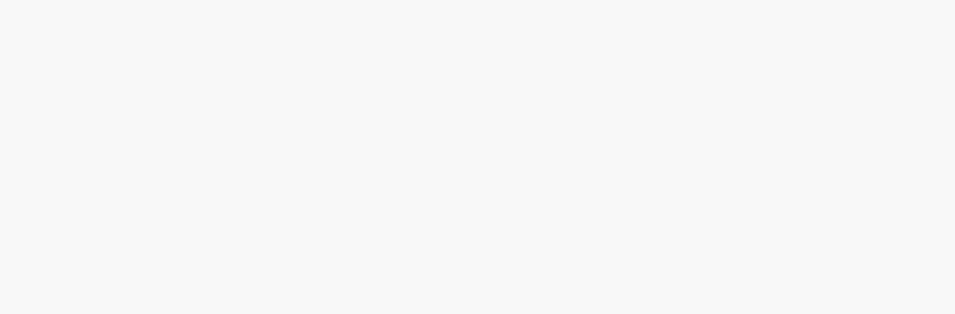
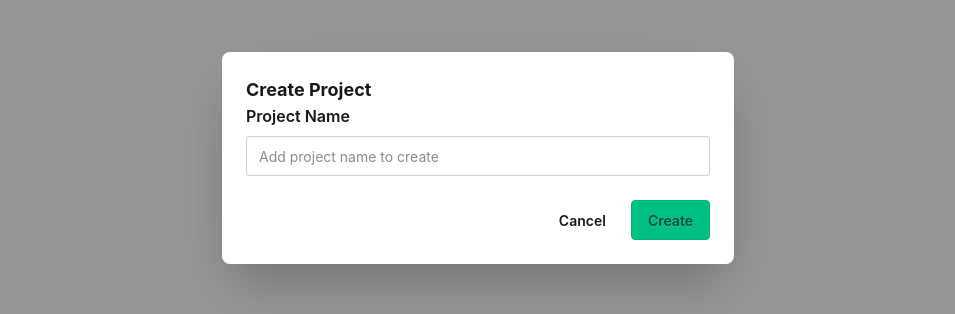
Before and after one commit to Sarthak-Kakkar-03/RAAS, a Next.js app in the folder raas-frontend/: page /app in a window 1280 px wide. Both pictures are taken after a click on the button "Create Project". Shown: the part 242-556 px from the top of the page, without its empty margins (162-1117 px from the left). Built offline with nearby package versions, Linux system fonts and the light colour scheme; no server answers.

Commit message:
create works

```diff
--- a/raas-frontend/app/app/page.tsx
+++ b/raas-frontend/app/app/page.tsx
@@ -1,6 +1,6 @@
 "use client";
 
-import type { ProjectPublicInfo } from "@/types/api";
+import type { ProjectPrivateInfo, ProjectPublicInfo } from "@/types/api";
 import { useRouter } from "next/navigation";
 import { useEffect, useState } from "react";
 
@@ -17,6 +17,12 @@ export default function AppPage() {
   const [projectApiKey, setProjectApiKey] = useState("");
   const [isValidatingProject, setIsValidatingProject] = useState(false);
   const [modalError, setModalError] = useState("");
+  const [createModalOpen, setCreateModalOpen] = useState(false);
+  const [createProjectName, setCreateProjectName] = useState("");
+  const [createdNewProject, setCreatedNewProject] =
+    useState<ProjectPrivateInfo | null>(null);
+  const [createModalError, setCreateModalError] = useState("");
+  const [createButtonActive, setCreateButtonActive] = useState(true);
 
   useEffect(() => {
     let isMounted = true;
@@ -71,6 +77,22 @@ export default function AppPage() {
       controller?.abort();
     };
   }, []);
+
+  function openCreateModal() {
+    setCreateModalError("");
+    setCreateProjectName("");
+    setCreatedNewProject(null);
+    setCreateModalOpen(true);
+    setCreateButtonActive(true);
+  }
+
+  function closeCreateModal() {
+    setCreateModalError("");
+    setCreateProjectName("");
+    setCreatedNewProject(null);
+    setCreateModalOpen(false);
+    setCreateButtonActive(false);
+  }
 
   function openProjectModal(project: ProjectPublicInfo) {
     setSelectedProject(project);
@@ -132,6 +154,155 @@ export default function AppPage() {
     }
   }
 
+  async function handleCreateProject() {
+    if (!createProjectName.trim()) {
+      setCreateModalError("Add project name!");
+      return;
+    }
+
+    setCreateModalError("");
+    setCreatedNewProject(null);
+
+    try {
+      const response = await fetch(`${API_BASE_URL}/projects`, {
+        method: "POST",
+        headers: {
+          "Content-Type": "application/json",
+        },
+        body: JSON.stringify({
+          name: createProjectName.trim(),
+        }),
+      });
+
+      if (!response.ok) {
+        throw new Error("Project creation failed");
+      }
+
+      const projectDetails = (await response.json()) as ProjectPrivateInfo;
+      setCreatedNewProject(projectDetails);
+      setProjects((currentProjects) => [
+        ...currentProjects,
+        { id: projectDetails.id, name: projectDetails.name },
+      ]);
+      setReceivedProjectList(true);
+      setCreateProjectName("");
+    } catch {
+      setCreateModalError("Could not create project.");
+    } finally {
+      setCreateButtonActive(false);
+    }
+  }
+
+  function renderProjectModal() {
+    if (!selectedProject) {
+      return null;
+    }
+
+    return (
+      <div className="modal modal-open">
+        <div className="modal-box">
+          <h2 className="text-2xl font-bold">{selectedProject.name}</h2>
+          <p className="mt-2 text-sm opacity-70">ID: {selectedProject.id}</p>
+
+          <label className="form-control mt-6 w-full">
+            <span className="label-text font-semibold">Project API key</span>
+            <input
+              type="password"
+              className="input input-bordered mt-2 w-full"
+              value={projectApiKey}
+              onChange={(event) => setProjectApiKey(event.target.value)}
+              placeholder="Enter API key"
+            />
+          </label>
+
+          {modalError ? (
+            <p className="mt-3 text-sm font-medium text-error">{modalError}</p>
+          ) : null}
+
+          <div className="modal-action">
+            <button className="btn btn-ghost" onClick={closeProjectModal}>
+              Cancel
+            </button>
+            <button
+              className="btn btn-primary"
+              onClick={handleProjectOpen}
+              disabled={isValidatingProject}
+            >
+              {isValidatingProject ? "Checking..." : "Open Documents"}
+            </button>
+          </div>
+        </div>
+        <button
+          className="modal-backdrop"
+          aria-label="Close modal"
+          onClick={closeProjectModal}
+        />
+      </div>
+    );
+  }
+
+  function renderCreateModal() {
+    if (!createModalOpen) {
+      return null;
+    }
+
+    return (
+      <div className="modal modal-open gap-3">
+        <div className="modal-box">
+          <h1 className="font-bold text-lg">Create Project</h1>
+          <label className="form-control mt-6 w-full">
+            <span className="label-text font-semibold">Project Name</span>
+            <input
+              type="text"
+              className="input input-bordered mt-2 w-full"
+              value={createProjectName}
+              onChange={(event) => setCreateProjectName(event.target.value)}
+              placeholder="Add project name to create"
+            />
+          </label>
+
+          {createModalError ? (
+            <p className="mt-3 text-sm font-medium text-error">
+              {createModalError}
+            </p>
+          ) : null}
+
+          {createdNewProject ? (
+            <div className="mt-4 rounded-box bg-success/10 p-4 text-sm">
+              <p className="font-semibold text-success">
+                Project created successfully.
+              </p>
+              <p className="mt-2 font-medium text-warning">
+                Copy the API key before closing this modal. It will not be shown
+                again and cannot be recovered later.
+              </p>
+              <p className="mt-2">Name: {createdNewProject.name}</p>
+              <p>ID: {createdNewProject.id}</p>
+              <p>API Key: {createdNewProject.api_key}</p>
+            </div>
+          ) : null}
+
+          <div className="modal-action">
+            <button className="btn btn-ghost" onClick={closeCreateModal}>
+              Cancel
+            </button>
+            <button
+              className={`btn btn-success ${createButtonActive ? "btn-active" : "btn-disabled"}`}
+              onClick={handleCreateProject}
+            >
+              Create
+            </button>
+          </div>
+        </div>
+        <button
+          className="modal-backdrop"
+          aria-label="Close create project modal"
+          onClick={closeCreateModal}
+        />
+      </div>
+    );
+  }
+
   return (
     <main className="min-h-screen bg-base-200 px-8 py-12">
       <div className="mx-auto flex max-w-4xl flex-col gap-8">
@@ -190,7 +361,10 @@ export default function AppPage() {
         </ul>
 
         <div className="flex justify-evenly">
-          <button className="btn btn-success btn-ghost btn-lg font-bold btn-outline">
+          <button
+            className="btn btn-success btn-ghost btn-lg font-bold btn-outline"
+            onClick={() => openCreateModal()}
+          >
             Create Project
           </button>
           <button className="btn btn-error btn-ghost btn-lg font-bold btn-outline">
@@ -199,47 +373,8 @@ export default function AppPage() {
         </div>
       </div>
 
-      {selectedProject ? (
-        <div className="modal modal-open">
-          <div className="modal-box">
-            <h2 className="text-2xl font-bold">{selectedProject.name}</h2>
-            <p className="mt-2 text-sm opacity-70">ID: {selectedProject.id}</p>
-
-            <label className="form-control mt-6 w-full">
-              <span className="label-text font-semibold">Project API key</span>
-              <input
-                type="password"
-                className="input input-bordered mt-2 w-full"
-                value={projectApiKey}
-                onChange={(event) => setProjectApiKey(event.target.value)}
-                placeholder="Enter API key"
-              />
-            </label>
-
-            {modalError ? (
-              <p className="mt-3 text-sm font-medium text-error">{modalError}</p>
-            ) : null}
-
-            <div className="modal-action">
-              <button className="btn btn-ghost" onClick={closeProjectModal}>
-                Cancel
-              </button>
-              <button
-                className="btn btn-primary"
-                onClick={handleProjectOpen}
-                disabled={isValidatingProject}
-              >
-                {isValidatingProject ? "Checking..." : "Open Documents"}
-              </button>
-            </div>
-          </div>
-          <button
-            className="modal-backdrop"
-            aria-label="Close modal"
-            onClick={closeProjectModal}
-          />
-        </div>
-      ) : null}
+      {renderProjectModal()}
+      {renderCreateModal()}
     </main>
   );
 }
--- a/raas-frontend/types/api.ts
+++ b/raas-frontend/types/api.ts
@@ -10,3 +10,9 @@ export type ProjectPublicInfo = {
   id: string;
   name: string;
 };
+
+export type ProjectPrivateInfo = {
+  id: string;
+  name: string;
+  api_key: string;
+};
```
